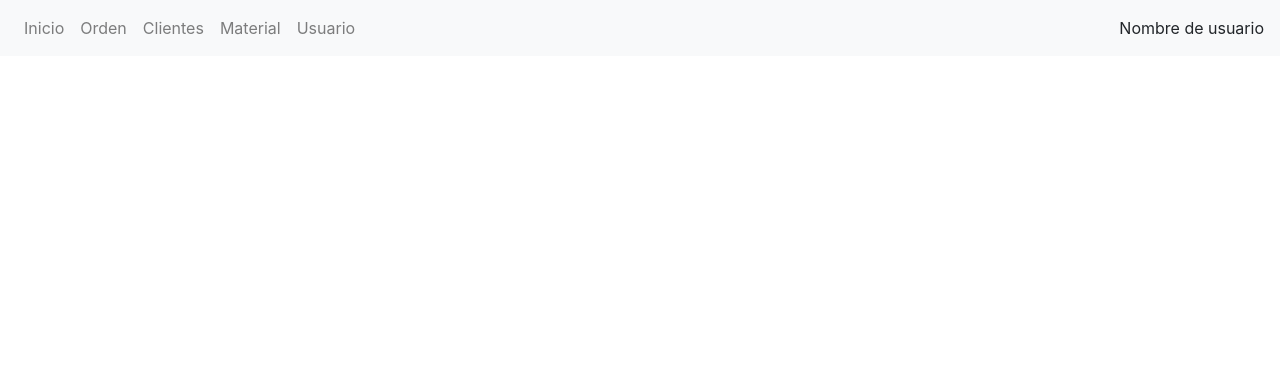
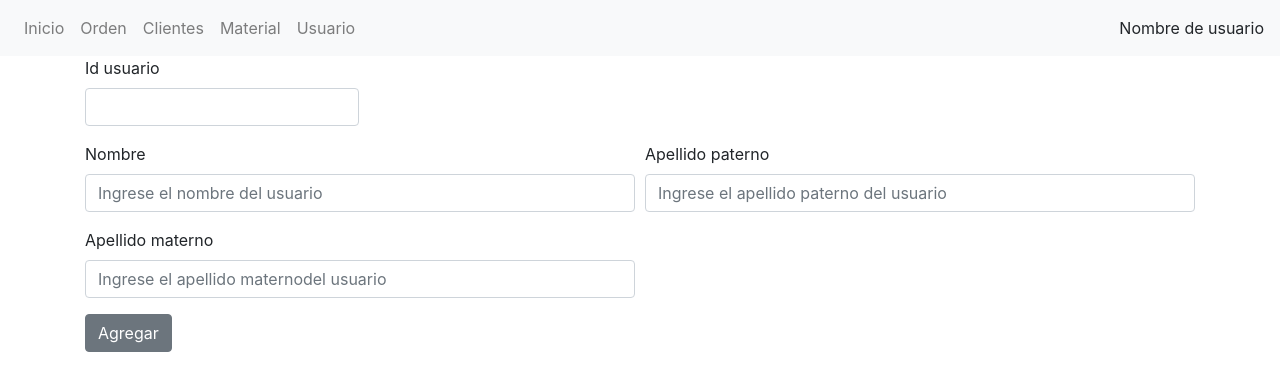
Before and after one commit to Ernesto-Vill/CFE_ANGULAR, an Angular app in the folder cfe/: page /usuarioformulario in a window 1280 px wide. Before the commit this address led to /. Shown: the top 390 px of the page. Built offline with nearby package versions, Linux system fonts and the light colour scheme.

Commit message:
Formularios de Material y usuario

```diff
--- a/cfe/src/app/material/material.component.html
+++ b/cfe/src/app/material/material.component.html
@@ -43,7 +43,5 @@
 
   </tbody>
 </table>
-<div class="col-sm-2">
-  <button type="submit" class="btn btn-secondary">Agregar</button>
+<button type="submit" class="btn btn-secondary" routerLink="/materialformulario">Agregar</button>
 </div>
-</div>
--- /dev/null
+++ b/cfe/src/app/material/materialformulario/materialformulario.component.html
@@ -0,0 +1,31 @@
+<div class="container">
+  <form>
+    <div class="form-group">
+      <label for="Id Material">Id Material</label>
+      <div class="form-inline">
+          <input type="text" class="form-control" placeholder="">
+          <small id="Id material HelpInline" class="text-muted">
+          </small>
+      </div>
+    </div>
+    <div class="form-row">
+    <div class="form-group col-md-6">
+      <label for="inputNombreMaterial">Nombre del material</label>
+      <input type="text" class="form-control" id="inputCity">
+    </div>
+    <div class="form-group col-md-6">
+      <label for="inputState">Unidad de medida</label>
+      <select id="inputState" class="form-control">
+        <option selected>Seleccione una unidad de dedida...</option>
+        <option value="1">Metros</option>
+        <option value="2">Unidades</option>
+      </select>
+    </div>
+  </div>
+  <div class="form-group">
+      <label for="descripcionMaterial">Descripcion del material</label>
+      <textarea class="form-control" id="descripcionMaterial" rows="4"></textarea>
+ </div>
+ <button type="submit" class="btn btn-secondary" routerLink="/materialformulario">Agregar</button>
+  </form>
+</div>
--- /dev/null
+++ b/cfe/src/app/material/materialformulario/materialformulario.component.ts
@@ -0,0 +1,14 @@
+import { Component, OnInit } from '@angular/core';
+
+@Component({
+  selector: 'app-materialformulario',
+  templateUrl: './materialformulario.component.html',
+})
+export class MaterialformularioComponent implements OnInit {
+
+  constructor() { }
+
+  ngOnInit(): void {
+  }
+
+}
--- /dev/null
+++ b/cfe/src/app/material/materialformulario/materialformulario.ts
@@ -0,0 +1,2 @@
+export class Materialformulario {
+}
--- a/cfe/src/app/usuario/usuario.component.html
+++ b/cfe/src/app/usuario/usuario.component.html
@@ -42,7 +42,5 @@
 
   </tbody>
 </table>
-<div class="col-sm-2">
-  <button type="submit" class="btn btn-secondary">Agregar</button>
+<button type="submit" class="btn btn-secondary" routerLink="/usuarioformulario">Agregar</button>
 </div>
-</div>
--- /dev/null
+++ b/cfe/src/app/usuario/usuarioformulario/usuarioformulario.component.html
@@ -0,0 +1,28 @@
+<div class="container">
+<form>
+  <div class="form-group">
+    <label for="RFC cliente">Id usuario</label>
+    <div class="form-inline">
+        <input type="text" class="form-control" placeholder="">
+        <small id="RFC cliente HelpInline" class="text-muted">
+        </small>
+    </div>
+
+  </div>
+  <div class="form-row">
+    <div class="form-group col-md-6">
+      <label for="inputNombreUsuario">Nombre</label>
+      <input type="text" class="form-control" placeholder="Ingrese el nombre del usuario">
+    </div>
+    <div class="form-group col-md-6">
+      <label for="inputApellidoPaternoUsuario">Apellido paterno</label>
+      <input type="text" class="form-control" placeholder="Ingrese el apellido paterno del usuario">
+    </div>
+    <div class="form-group col-md-6">
+      <label for="inputApellidoMaternoUsuario">Apellido materno</label>
+      <input type="text" class="form-control" placeholder="Ingrese el apellido maternodel usuario">
+    </div>
+  </div>
+    <button type="submit" class="btn btn-secondary">Agregar</button>
+</form>
+</div>
--- /dev/null
+++ b/cfe/src/app/usuario/usuarioformulario/usuarioformulario.component.ts
@@ -0,0 +1,14 @@
+import { Component, OnInit } from '@angular/core';
+
+@Component({
+  selector: 'app-usuarioformulario',
+  templateUrl: './usuarioformulario.component.html',
+})
+export class UsuarioformularioComponent implements OnInit {
+
+  constructor() { }
+
+  ngOnInit(): void {
+  }
+
+}
--- /dev/null
+++ b/cfe/src/app/usuario/usuarioformulario/usuarioformulario.ts
@@ -0,0 +1,2 @@
+export class Usuarioformulario {
+}
```
Also changed, not shown: cfe/src/app/app.module.ts (+8 -2 lines), 2 other files (tests, documents, lock files or other folders).
